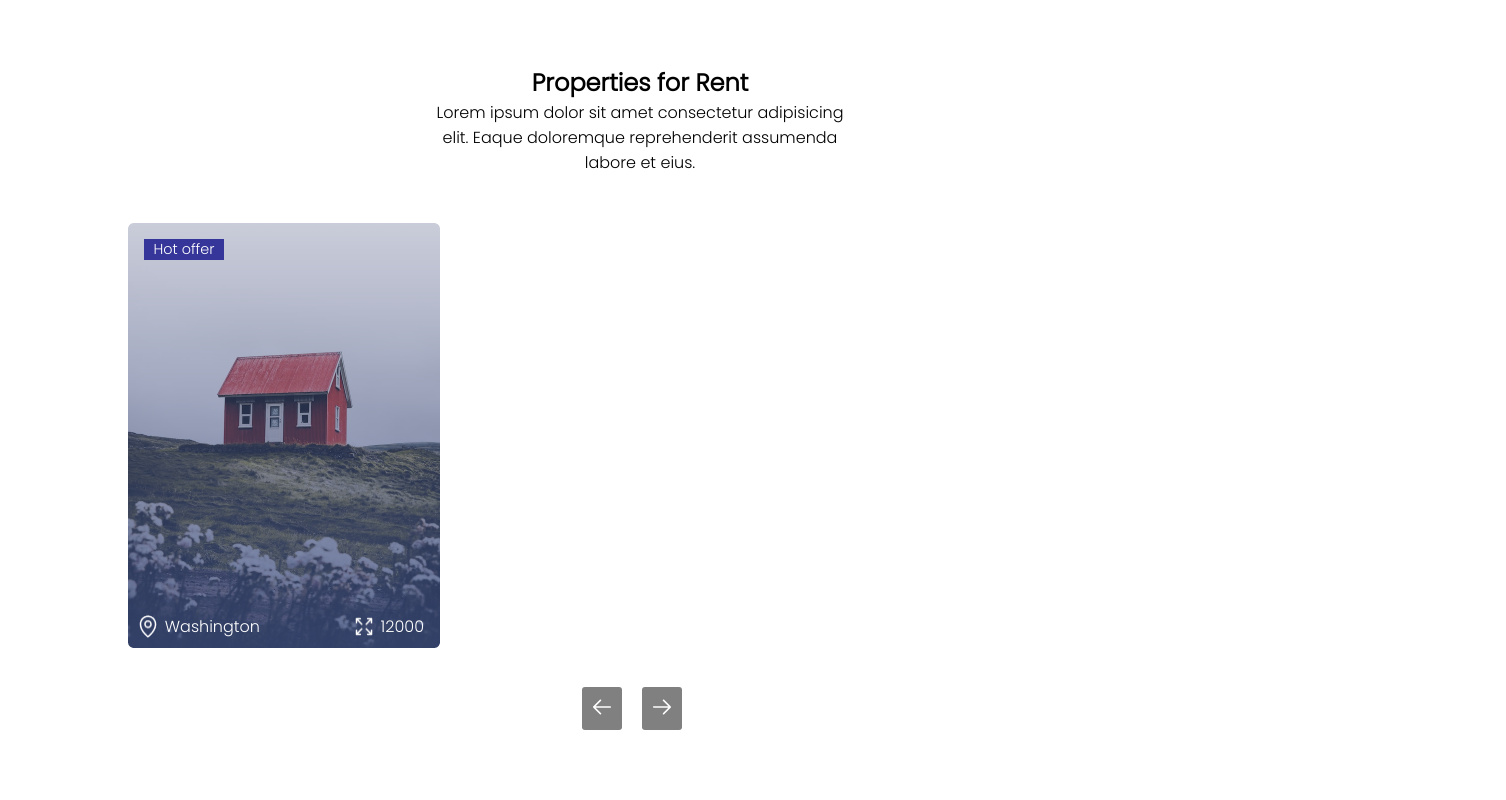
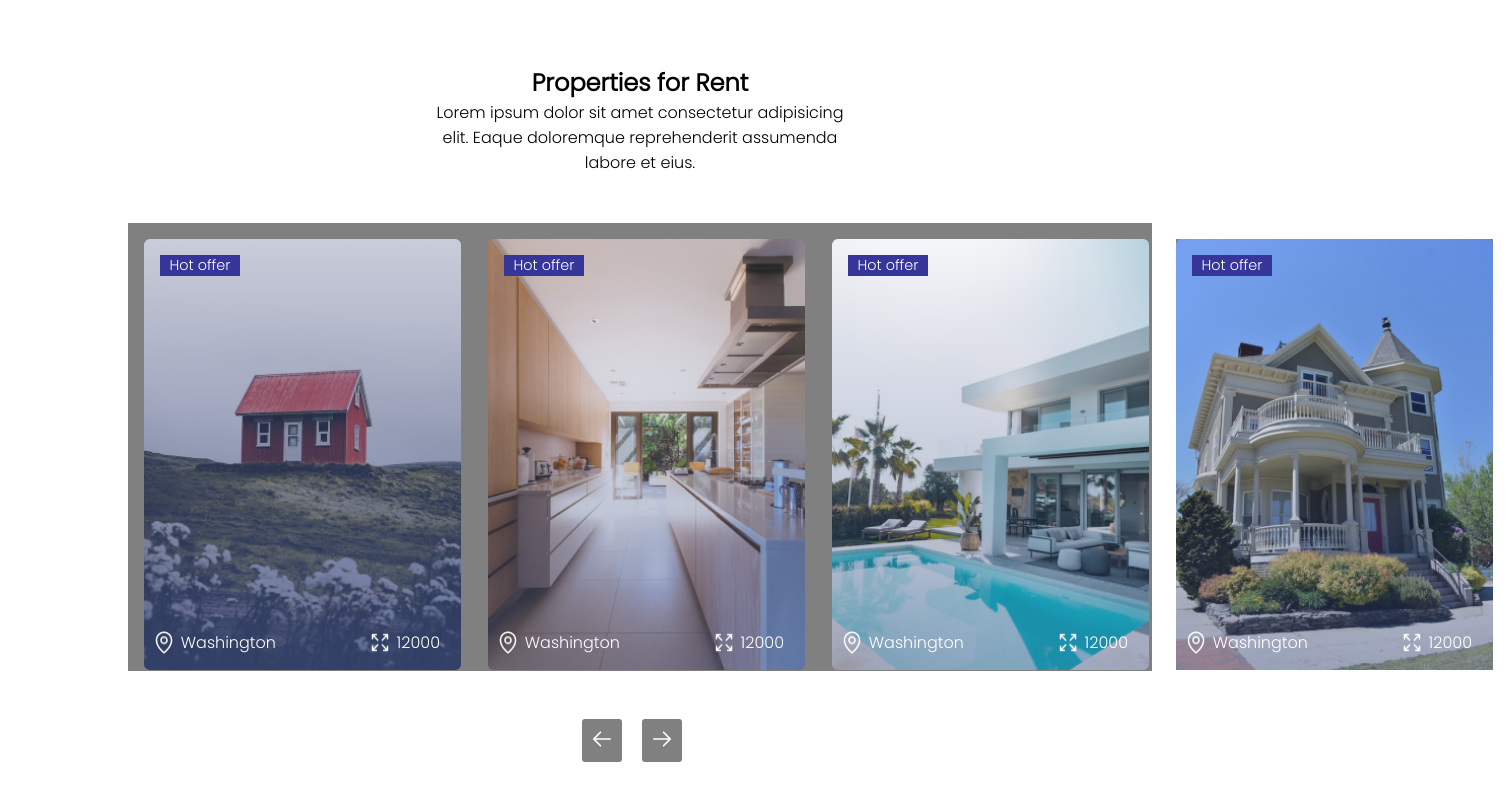
Before and after one commit to AliHamza8/Practice-Real-Estate-Web, a plain HTML site: page index.html in a window 1280 px wide. Shown: the part 3320-4120 px from the top of the page, 1506 px wide, since content can reach past the window. Before the commit the page ends 4098 px from the top, so only its background shows below. Drawn offline with Linux system fonts and the light colour scheme; a web font is replaced by a local one.

Commit message:
another commit

```diff
--- a/index.html
+++ b/index.html
@@ -570,7 +570,9 @@
                 <p>Lorem ipsum dolor sit amet consectetur adipisicing elit.
                     Eaque doloremque reprehenderit assumenda labore et eius.</p>
             </div>
+
                 <div class="image-slider">
+                    <!-- SLIDER IMAGE -->
                         <div class="image-slider-img">
                             <img src="images/Rectangle 19.png" alt="" class="picture-slider">
                             <div class="img-info">
@@ -588,11 +590,70 @@
                                 </div>
                             </div>
                         </div>
+
+                        <!-- SLIDER IMAGE -->
+                        <div class="image-slider-img">
+                            <img src="images/Rectangle 20.png" alt="" class="picture-slider">
+                            <div class="img-info">
+                                <p class="offer">Hot offer</p>
+                                <button class="View-button">View Details</button>
+                                <div class="location">
+                                    <div class="gps">
+                                        <img src="images/MapPin.png" alt="">
+                                        <p>Washington</p>
                                     </div>
+                                    <div class="image-area">
+                                        <img src="images/ArrowsOut1.png" alt="">
+                                        <p>12000</p>
+                                    </div>
+                                </div>
+                            </div>
+                        </div>
+
+                        <!-- SLIDER IMAGE -->
+                        <div class="image-slider-img">
+                            <img src="images/Rectangle 21.png" alt="" class="picture-slider">
+                            <div class="img-info">
+                                <p class="offer">Hot offer</p>
+                                <button class="View-button">View Details</button>
+                                <div class="location">
+                                    <div class="gps">
+                                        <img src="images/MapPin.png" alt="">
+                                        <p>Washington</p>
+                                    </div>
+                                    <div class="image-area">
+                                        <img src="images/ArrowsOut1.png" alt="">
+                                        <p>12000</p>
+                                    </div>
+                                </div>
+                            </div>
+                        </div>
+
+                        <!-- SLIDER IMAGE -->
+                        <div class="image-slider-img">
+                            <img src="images/Rectangle 22.png" alt="" class="picture-slider">
+                            <div class="img-info">
+                                <p class="offer">Hot offer</p>
+                                <button class="View-button">View Details</button>
+                                <div class="location">
+                                    <div class="gps">
+                                        <img src="images/MapPin.png" alt="">
+                                        <p>Washington</p>
+                                    </div>
+                                    <div class="image-area">
+                                        <img src="images/ArrowsOut1.png" alt="">
+                                        <p>12000</p>
+                                    </div>
+                                </div>
+                            </div>
+                        </div>
+                    </div>
+
                 <div class="pre-next-btn">
                     <button class="pre slide-btn"><img src="images/ArrowLeft.png" alt=""></button>
                     <button class="next slide-btn"><img src="images/ArrowRight.png" alt=""></button>
                 </div>
+             </div>
         </section>
 
     </div>
--- a/style.css
+++ b/style.css
@@ -593,10 +593,20 @@ hr {
     text-align: center;
 }
 
-                                            /* SLIDER IMAGE START */
+.image-slider {
+    padding: 1rem;
+    background-color: grey;
+    display: flex;
+    justify-content: space-between;
+    align-items: center;
+    gap: 2rem;
+}
+
+/* SLIDER IMAGE START */
 
 .picture-slider {
-    width: 19.5rem;
+    background-color: grey;
+    width: 19.8rem;
 }
 
 .image-slider-img {
@@ -604,6 +614,7 @@ hr {
     width: 19.5rem;
     height: 26rem;
     border-radius: 5px;
+    cursor: pointer;
 }
 
 .img-info {
@@ -684,7 +695,11 @@ hr {
     margin-right: 0.3rem;
 }
 
-                                        /* SLIDER IMAGE END */
+/* SLIDER IMAGE ENDS */
+
+
+
+
 
 
 .pre-next-btn {
@@ -700,6 +715,8 @@ hr {
     padding: 0.5rem;
     cursor: pointer;
     margin-right: 1rem;
+    transition: all 0.4s ease;
+    cursor: pointer;
 }
 
 .slide-btn:hover {
```
Lines whose indentation alone changed are shown as unchanged.
